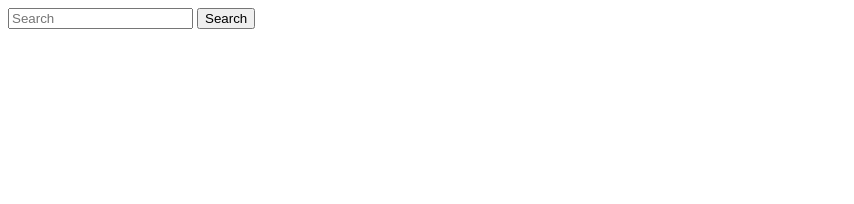
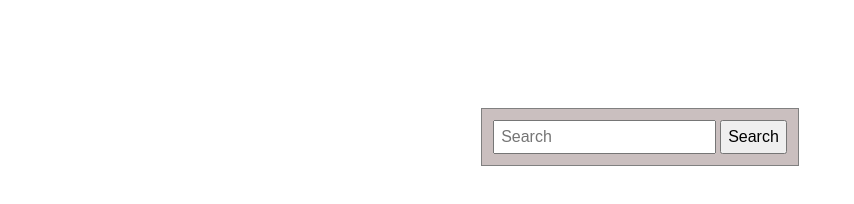
Before and after one commit to Krishnaraj004/search-bar, a plain HTML site: page index.html in a window 1280 px wide. Shown: the whole page, without its empty margins (0-854 px from the left). Drawn offline with Linux system fonts and the light colour scheme; files that its build step writes are made by us from their sources; the site is published under a folder, as on GitHub Pages, so addresses that start at the root find nothing.

Commit message:
Update index.html

```diff
--- a/index.html
+++ b/index.html
@@ -4,7 +4,7 @@
     <meta charset="UTF-8">
     <meta name="viewport" content="width=device-width, initial-scale=1.0">
     <title>Document</title>
-    <link rel="stylesheet" href="/new/css/style.css">
+    <link rel="stylesheet" href="style.css">
 </head>
 <body>
     <nav class="container">
```
